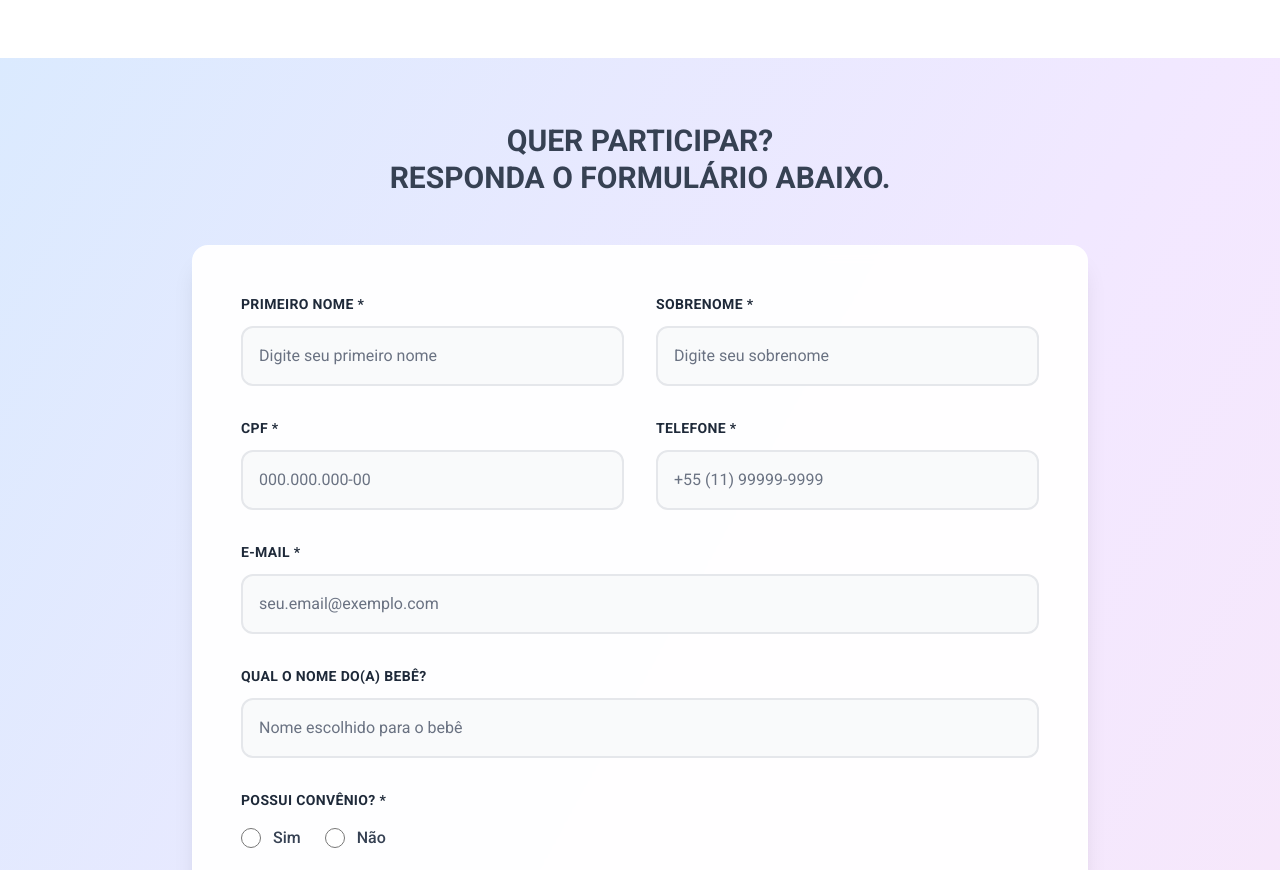
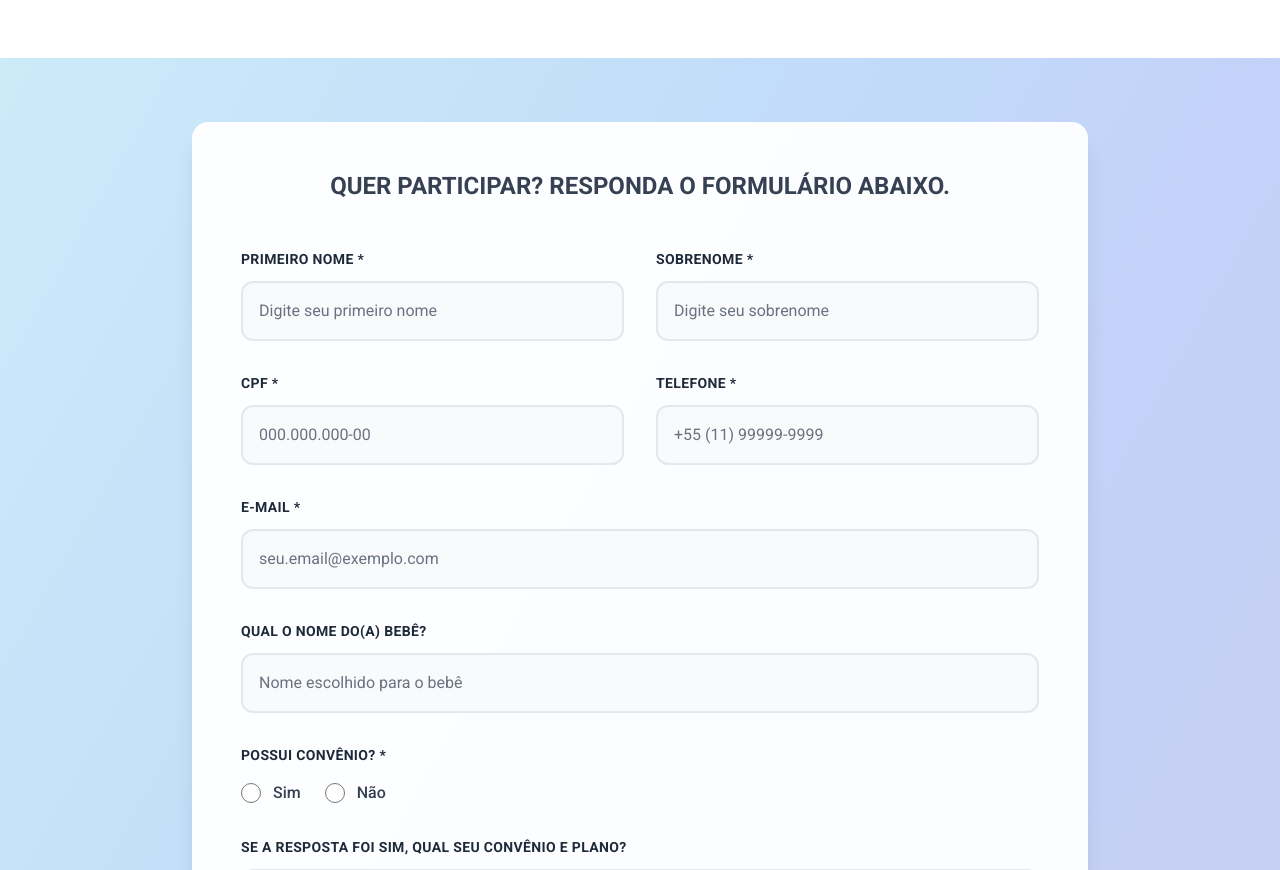
Before and after one commit to Kayke-Fujinaka/grupo-santa-joana, a Next.js app: page / in a window 1280 px wide. Shown: the part 1800-2670 px from the top of the page. Built offline with nearby package versions, Linux system fonts and the light colour scheme.

Commit message:
style: ajustar gradiente de fundo e título no componente Forms

```diff
--- a/src/components/Forms.tsx
+++ b/src/components/Forms.tsx
@@ -235,16 +235,16 @@ const Forms = () => {
   };
 
   return (
-    <section className="relative py-16 px-4 overflow-hidden bg-gradient-to-br from-blue-100 via-purple-100 to-pink-100">
+    <section className="relative py-16 px-4 overflow-hidden bg-gradient-to-br from-secondary-700/25 via-blue-700/25 to-primary-700/25">
       <div className="relative z-10 max-w-4xl mx-auto">
+        <div className="bg-white/95 backdrop-blur-sm p-8 lg:p-12 rounded-2xl shadow-xl border border-white/30">
         <div className="text-center mb-12">
-          <h2 className="text-3xl leading-tight font-bold text-gray-700 mb-4">
-            QUER PARTICIPAR? <br />
+          <h2 className="text-2xl leading-tight font-bold text-gray-700 mb-4">
+            QUER PARTICIPAR? <br className="block lg:hidden" />
             RESPONDA O FORMULÁRIO ABAIXO.
           </h2>
         </div>
 
-        <div className="bg-white/95 backdrop-blur-sm p-8 lg:p-12 rounded-2xl shadow-xl border border-white/30">
           <div className="grid grid-cols-1 md:grid-cols-2 gap-6 lg:gap-8">
             <div>
               <label className="block text-gray-800 font-semibold mb-3 text-sm uppercase tracking-wide">
```
